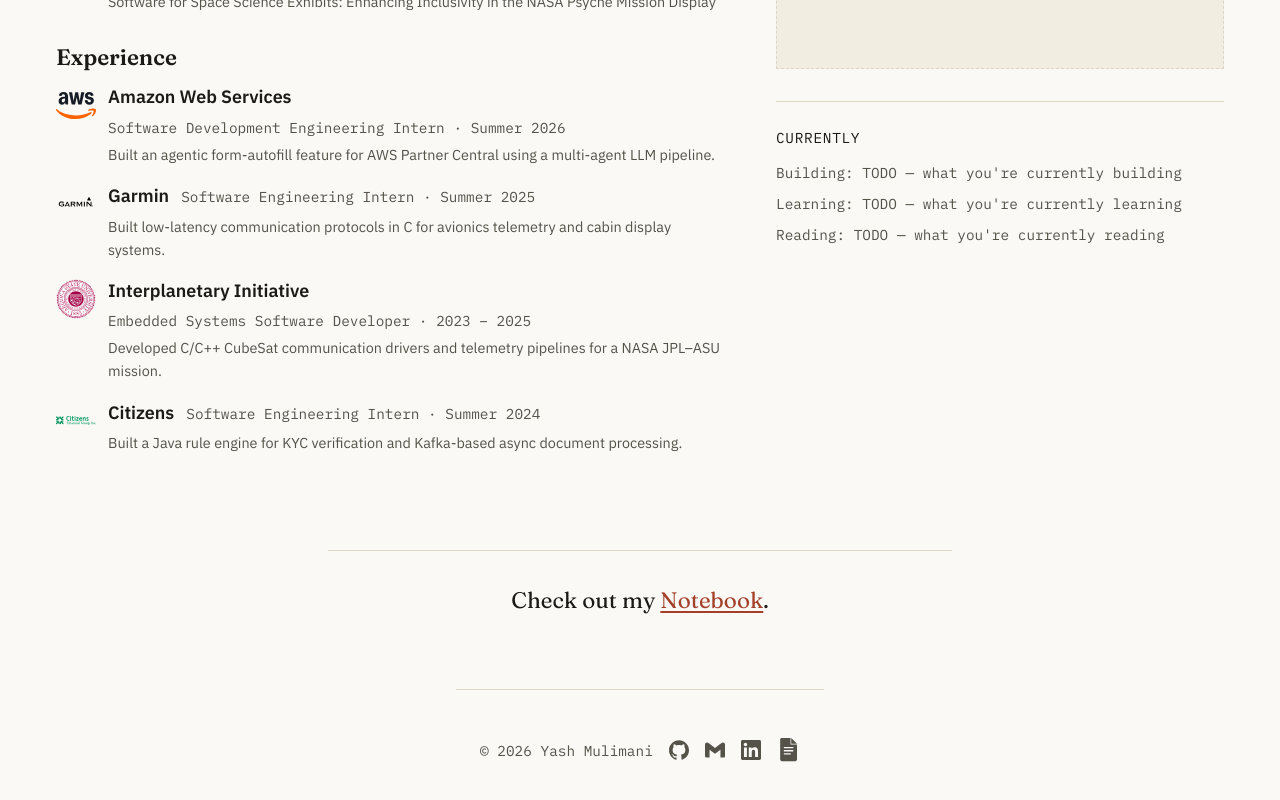
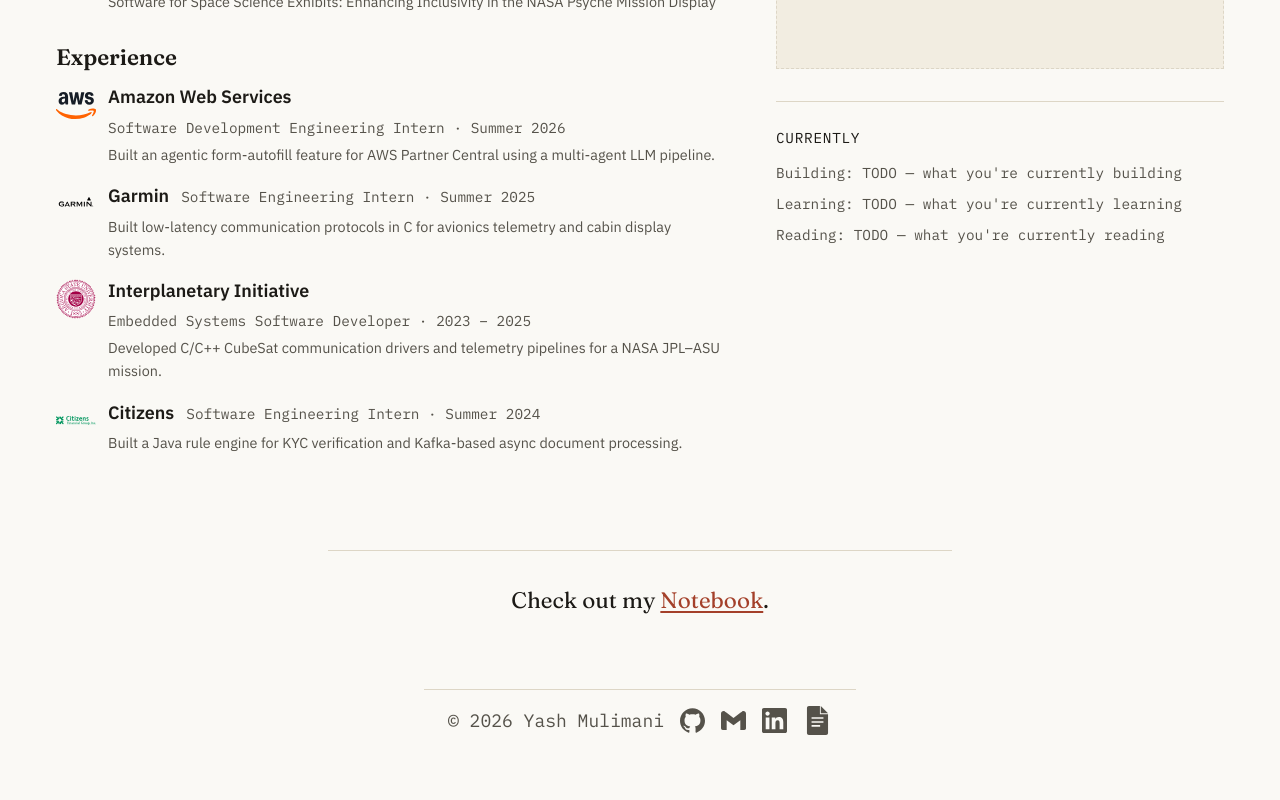
Before and after one commit to imsqsh/personal-website, a Next.js app: page / in a window 1280 px wide. Shown: the part 648-1448 px from the top of the page. Built offline with nearby package versions, Linux system fonts and the light colour scheme.

Commit message:
feat: enlarge footer 25%, open external social links in a new tab

```diff
--- a/components/layout/Footer.module.css
+++ b/components/layout/Footer.module.css
@@ -6,10 +6,10 @@
   gap: var(--space-4);
   max-width: var(--page-max-width);
   margin: 0 auto;
-  padding: var(--space-7) var(--space-5) var(--space-7);
+  padding: var(--space-4) var(--space-5) var(--space-7);
   border-top: 1px solid var(--color-rule);
   font-family: var(--font-family-mono);
-  font-size: var(--step--1);
+  font-size: calc(var(--step--1) * 1.25);
   color: var(--color-ink-muted);
 }
 
@@ -38,13 +38,13 @@
 }
 
 .icon {
-  width: 1.25rem;
-  height: 1.25rem;
+  width: calc(1.25rem * 1.25);
+  height: calc(1.25rem * 1.25);
 }
 
 .iconLarge {
-  width: 1.45rem;
-  height: 1.45rem;
+  width: calc(1.45rem * 1.25);
+  height: calc(1.45rem * 1.25);
 }
 
 .placeholder {
--- a/components/layout/Footer.tsx
+++ b/components/layout/Footer.tsx
@@ -48,7 +48,12 @@
                   {Icon ? <Icon className={iconClassName} /> : link.label}
                 </span>
               ) : (
-                <a href={link.href} aria-label={link.label}>
+                <a
+                  href={link.href}
+                  aria-label={link.label}
+                  target="_blank"
+                  rel="noopener noreferrer"
+                >
                   {Icon ? <Icon className={iconClassName} /> : link.label}
                 </a>
               )}
```
Also changed, not shown: 1 other file (tests, documents, lock files or other folders).
